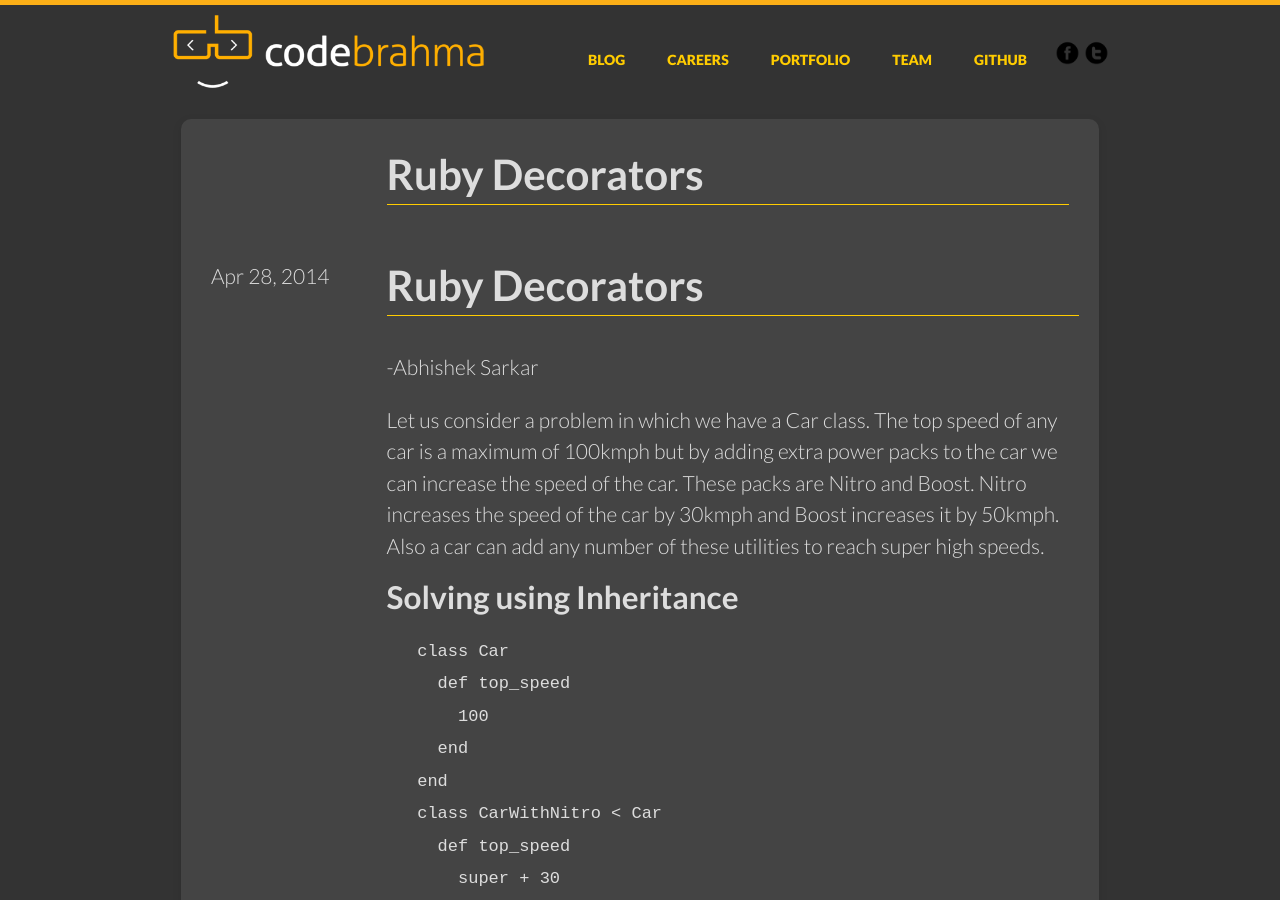
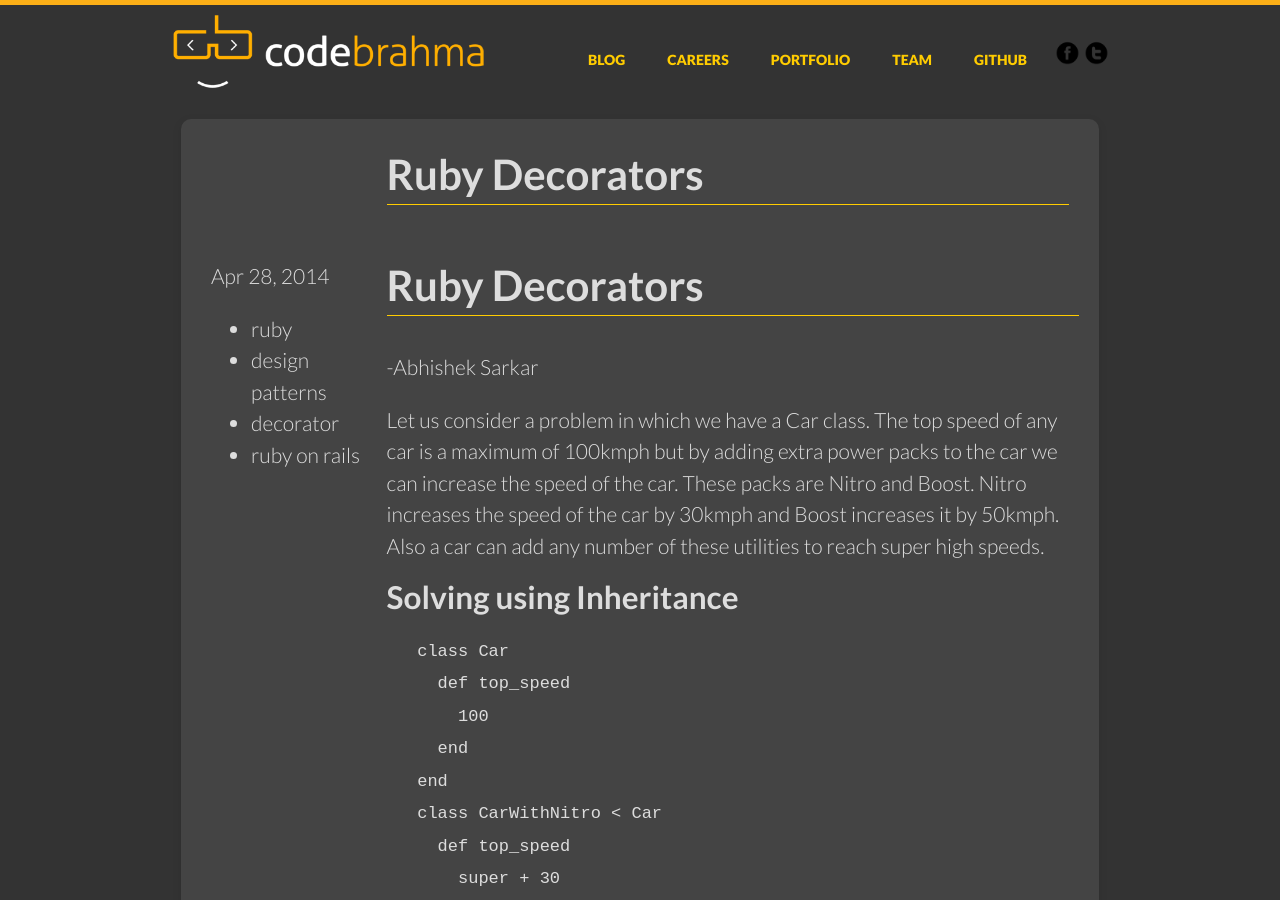
Before and after one commit to Codebrahma/codebrahma.github.io, a Jekyll site: the page built from _posts/2014-04-28-ruby-decorators.markdown, in a window 1280 px wide and 900 px high. Built offline with Jekyll 4.4.1, drawn with Linux system fonts in a browser that asks for light colours; some web fonts are replaced; a script that is not in the unit is left out; comment, search, counter and statistics services are not loaded.

Commit message:
changed the posts to have tags front matter

```diff
--- a/_posts/2013-06-18-service-oriented-architecture.markdown
+++ b/_posts/2013-06-18-service-oriented-architecture.markdown
@@ -4,7 +4,8 @@ title:  "Quick start to Service Oriented Architecture"
 categories: architecture
 comments: true
 description: Quick 2 minute introduction to SOA
-keywords : Service Oriented Architecture, SOA, What is SOA, Quick start to SOA, Rails SOA
+keywords: Service Oriented Architecture, SOA, What is SOA, Quick start to SOA, Rails SOA
+tags: ["SOA", "rails"]
 ---
 # Service Oriented Architecture
 
--- a/_posts/2014-01-04-bangalore-the-worlds-startup-habitat.markdown
+++ b/_posts/2014-01-04-bangalore-the-worlds-startup-habitat.markdown
@@ -4,7 +4,8 @@ title:  "Bangalore - The Globe's startup hub"
 categories: bangalore startup destination rails
 comments: true
 description: Why Bangalore is the answer for your technology needs
-keywords : Bangalore, ruby on rails, startup hub, technology hub
+keywords: Bangalore, ruby on rails, startup hub, technology hub
+tags: ["bangalore", "ruby on rails", "technology"]
 ---
 # Bangalore the globe's startup hub
 
--- a/_posts/2014-04-28-ruby-decorators.markdown
+++ b/_posts/2014-04-28-ruby-decorators.markdown
@@ -4,7 +4,8 @@ title:  "Ruby Decorators"
 categories: design patterns
 comments: true
 description: Understanding the decorator pattern
-keywords : ruby, decorator, decorator pattern, design patterns, rails, ruby on rails
+keywords: ruby, decorator, decorator pattern, design patterns, rails, ruby on rails
+tags: ["ruby", "design patterns", "decorator", "ruby on rails"]
 ---
 
 # Ruby Decorators
--- a/_posts/2014-05-02-Javascript-promises.markdown
+++ b/_posts/2014-05-02-Javascript-promises.markdown
@@ -4,7 +4,8 @@ title:  "Javascript Promises"
 categories: javascript
 comments: true
 description: Getting started with javascript promises
-keywords : javascript, promises, javascript promises, callback hell, $q, Q
+keywords: javascript, promises, javascript promises, callback hell, $q, Q
+tags: ["javascript", "promises", "callbacks"]
 ---
 # Javascript Promises
 -Nithin Krishna
```
